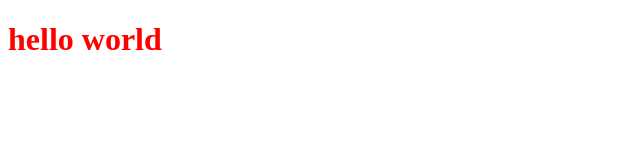
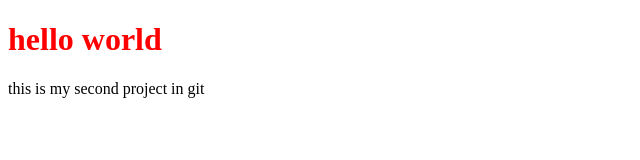
Before and after one commit to Anil9899/Project-2, a plain HTML site: page index.html in a window 1280 px wide. Shown: the whole page, without its empty margins (0-640 px from the left). Drawn offline with Linux system fonts and the light colour scheme.

Commit message:
Add new line

```diff
--- a/index.html
+++ b/index.html
@@ -8,5 +8,6 @@
 </head>
 <body>
     <h1>hello world</h1>
+    <p>this is my second project in git</p>
 </body>
 </html>
```
